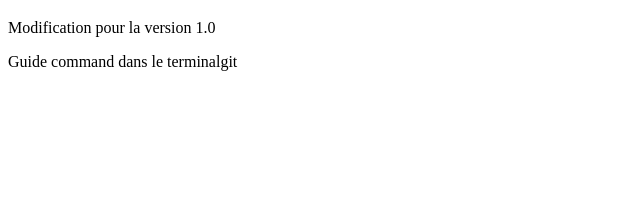
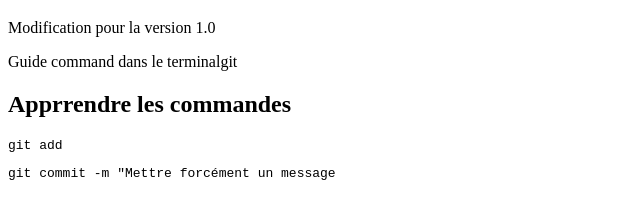
Before and after one commit to iamdumonde/git-learning, a plain HTML site: page index.html in a window 1280 px wide. Shown: the part 61-280 px from the top of the page, without its empty margins (0-640 px from the left). Drawn offline with Linux system fonts and the light colour scheme.

Commit message:
Ajout de CSS et paramétrage du modèle de boîte

```diff
--- /dev/null
+++ b/css/style.css
@@ -0,0 +1,6 @@
+/* Welcome */
+*,
+*::after,
+*::before {
+    box-sizing: border-box;
+}
--- a/index.html
+++ b/index.html
@@ -4,6 +4,7 @@
     <meta charset="UTF-8">
     <meta http-equiv="X-UA-Compatible" content="IE=edge">
     <meta name="viewport" content="width=device-width, initial-scale=1.0">
+    <link rel="stylesheet" href="./css/style.css">
     <title>Learn Git</title>
 </head>
 <body>
@@ -12,5 +13,10 @@
     <p>
         Guide command dans le terminalgit
     </p>
+    <h2>Apprrendre les commandes</h2>
+    <p>
+        <pre>git add</pre>
+        <pre>git commit -m "Mettre forcément un message</pre>
+    </p>
 </body>
 </html>
```
